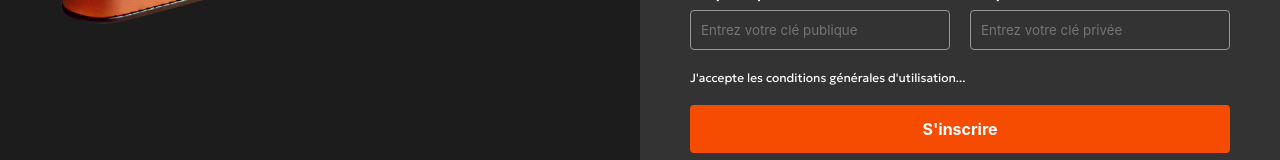
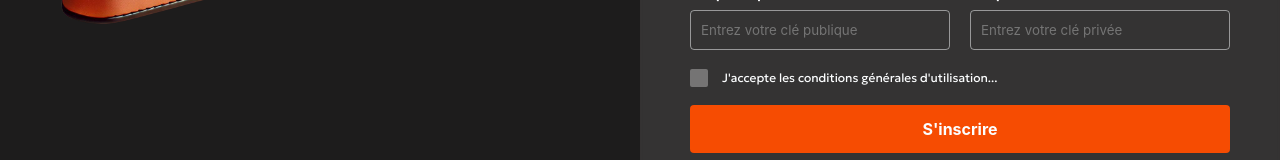
Before and after one commit to xMuchAx/blockchain-FRONT, a React (Create React App) app: page /signup in a window 1280 px wide. Shown: the part 493-653 px from the top of the page. Built offline with nearby package versions, Linux system fonts and the light colour scheme.

Commit message:
checkbox

```diff
--- a/src/styles/Signup.scss
+++ b/src/styles/Signup.scss
@@ -9,7 +9,7 @@
 .left {
     display: flex;
     align-items: center;
-    justify-content: cen    ter;
+    justify-content: cen ter;
     img {
         width: $size-50-pct;
     }
@@ -148,4 +148,41 @@
     font-style: normal;
     font-weight: $font-w-400;
     line-height: normal;
+    input {
+        display: none;
+        &:checked + label:after {
+            content: "";
+            width: 4px;
+            height: 6px;
+            border: 2px solid $white-100;
+            border-top: 0;
+            border-left: 0;
+            transform: rotate(45deg);
+            transition: transform 0.3s;
+            position: absolute;
+            left: -26px;
+            top: 0;
+            bottom: 3px;
+            margin: auto;
+        }
+    }
+    label {
+        color: $white-100;
+        position: relative;
+        margin: 0 0 0 32px;
+        cursor: pointer;
+        &::before {
+            content: "";
+            width: 18px;
+            height: 18px;
+            background-color: $grey-50;
+            display: block;
+            position: absolute;
+            left: -32px;
+            top: 0;
+            bottom: 0;
+            margin: auto;
+            border-radius: $size-2;
+        }
+    }
 }
--- a/src/views/Signup.tsx
+++ b/src/views/Signup.tsx
@@ -120,7 +120,13 @@ const Signup: React.FC = () => {
                         </div>
 
                         <div className="conditions">
-                            <p>J'accepte les conditions générales d'utilisation...</p>
+                        <input
+                            type="checkbox"
+                            id="checkbox"
+                            />
+                        <label htmlFor="checkbox">
+                            J'accepte les conditions générales d'utilisation...
+                        </label>
                         </div>
 
                         <div className="button">
```
